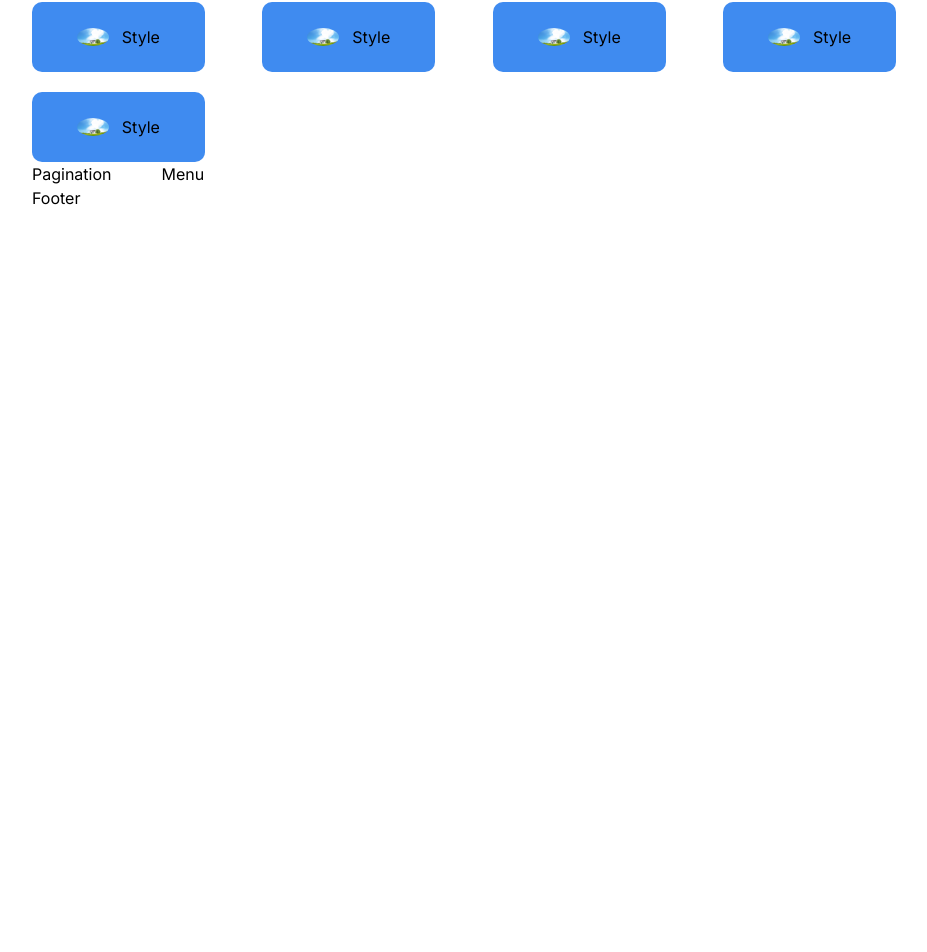
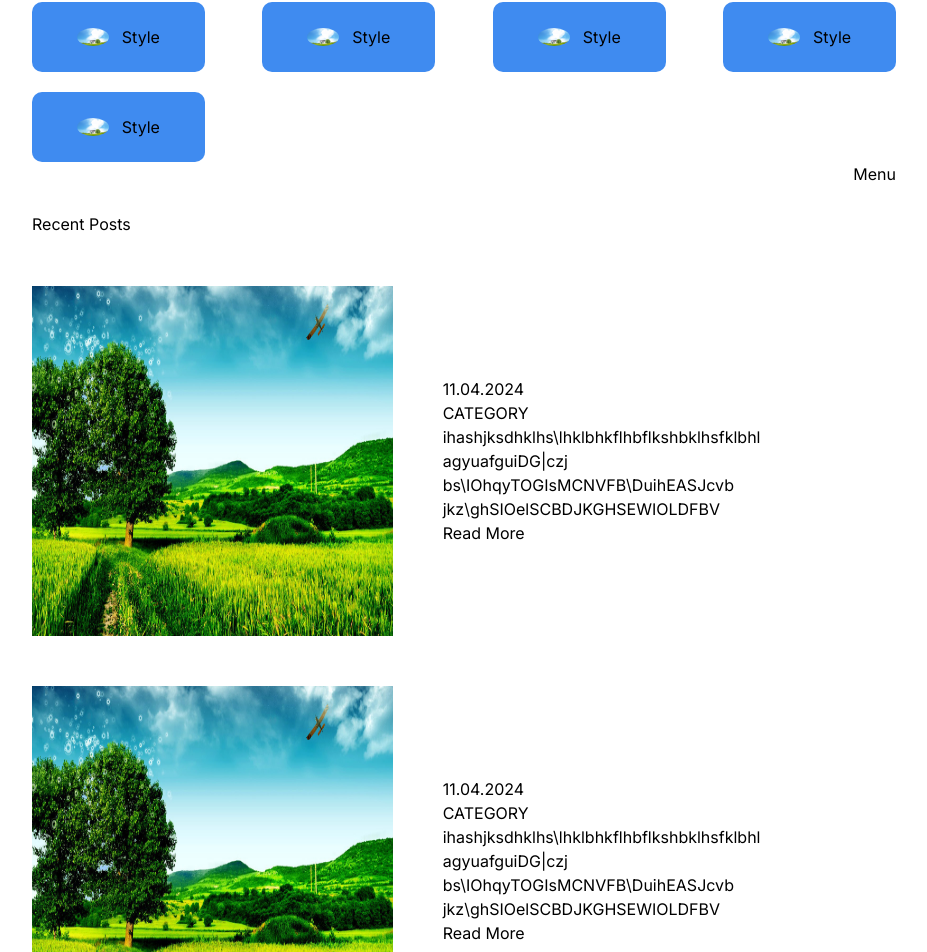
Before and after one commit to DavisKiprotich/Blog_Website, a Next.js app: page / in a window 1280 px wide. Shown: the part 1114-2066 px from the top of the page, without its empty margins (176-1103 px from the left). Before the commit the page ends 1324 px from the top, so only its background shows below. Built offline with nearby package versions, Linux system fonts and the light colour scheme.

Commit message:
Working on categories

```diff
--- /dev/null
+++ b/components/Card.jsx
@@ -0,0 +1,30 @@
+import Link from 'next/link'
+import styles from './styles/card.module.css'
+import Image from 'next/image'
+
+const Card = () => {
+  return (
+    <div className={styles.container}>
+        <div className={styles.imageContainer}>
+            <Image
+            src='/60.jpg' alt='' fill
+            />
+          </div>
+          <div className={styles.textContainer}>
+            <div className={styles.detail}>
+                <div className={styles.date}>11.04.2024</div>
+                <div className={styles.category}>CATEGORY</div>
+            </div>
+            <Link href='/'>
+                <h1>ihashjksdhklhs\lhklbhkflhbflkshbklhsfklbhl</h1>
+            </Link>
+            <p>
+                agyuafguiDG|czj bs\IOhqyTOGIsMCNVFB\DuihEASJcvb jkz\ghSIOelSCBDJKGHSEWIOLDFBV
+            </p>
+            <Link href='/'>Read More</Link>
+          </div>
+    </div>
+  )
+}
+
+export default Card
--- a/components/CardList.jsx
+++ b/components/CardList.jsx
@@ -1,10 +1,20 @@
 import React from 'react'
-import { Pagination } from '.'
+import { Pagination } from '.';
+import styles from './styles/cardList.module.css'
+import Image from 'next/image';
+import Card from './Card';
 
 const CardList = () => {
   return (
-    <div>
-        <Pagination />
+    <div className={styles.container}>
+      <h1 className={styles.title}> Recent Posts</h1>
+      <div className={styles.posts}>
+        <Card />
+        <Card />
+        <Card />
+        <Card />
+      </div>
+      <Pagination />
     </div>
   )
 }
--- /dev/null
+++ b/components/styles/card.module.css
@@ -0,0 +1,16 @@
+.container{
+    margin-bottom: 50px;
+    display: flex;
+    align-items: center;
+    gap: 50px;
+}
+
+.imageContainer{
+    flex: 1;
+    height: 350px;
+    position: relative;
+}
+
+.textContainer{
+    flex: 1;
+}
--- /dev/null
+++ b/components/styles/cardList.module.css
@@ -0,0 +1,7 @@
+.container{
+    flex: 5
+}
+
+.title{
+    margin: 50px 0;
+}
--- /dev/null
+++ b/components/styles/menu.module.css
@@ -0,0 +1,3 @@
+.container{
+    flex: 2;
+}
```
